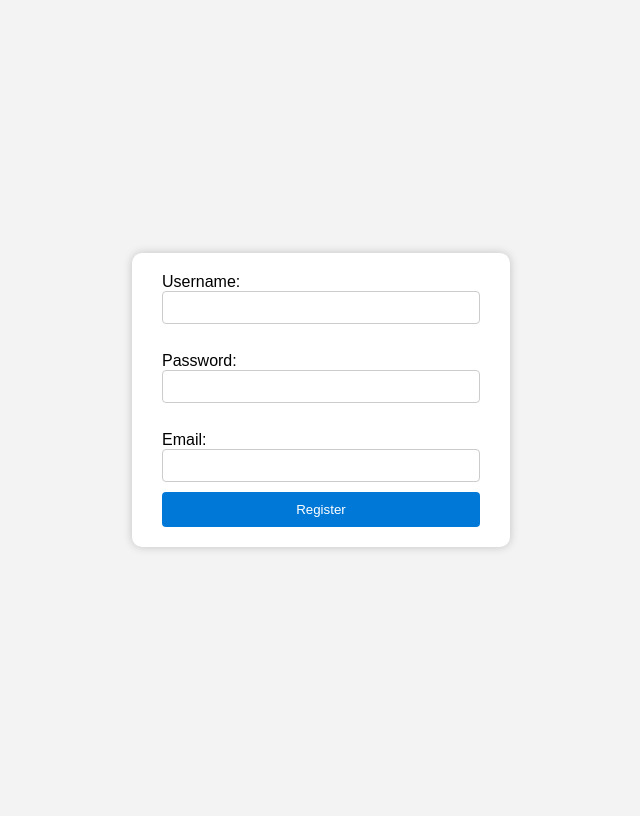
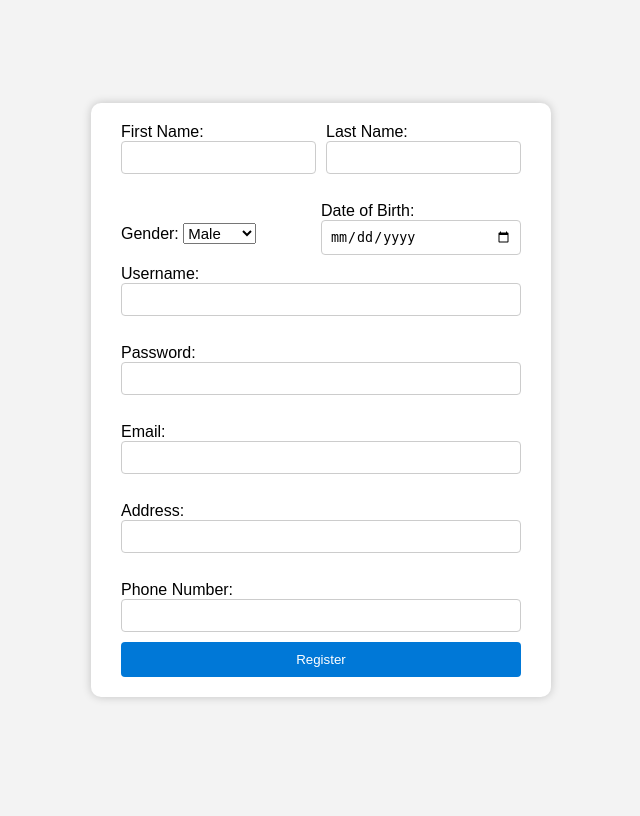
Before and after one commit to nicob0u/registration-form, a PHP site: page /register.html in a window 1280 px wide. Shown: the whole page, without its empty margins (319-959 px from the left). Run offline with PHP 8.4, Linux system fonts and the light colour scheme.

Commit message:
add new fields and stuff

```diff
--- a/register.css
+++ b/register.css
@@ -11,7 +11,9 @@ form {
         background: white;
         padding: 20px 30px;
         border-radius: 10px;
-    box-shadow: 0 0 10px rgba(0,0,0,0.2);
+        box-shadow: 0 0 10px rgba(0, 0, 0, 0.2);
+        /* width: 70%; */
+        width: 400px;
     }
 
     input {
@@ -20,6 +22,30 @@ input {
         width: 100%;
         border: 1px solid #ccc;
         border-radius: 4px;
+    }
+
+    .name-pair {
+        display: flex;
+        flex-direction: row;
+        justify-content: space-between;
+        align-items: center;
+    }
+
+    .name-pair input {
+        /* width: 150px; */
+        width: 100%;
+    }
+
+    .gender-birth-date {
+        display: flex;
+        flex-direction: row;
+        justify-content: left;
+        align-items: center;
+    }
+
+    .gender-birth-date input {
+        /* width: 150px; */
+        width: 100%;
     }
 
     button {
--- a/register.html
+++ b/register.html
@@ -17,14 +17,56 @@
 
     <form action="register.php" method="POST" class="form">
 
-      Username: <input type="text" name="username" required> <br><br>
+      <div class="name-pair">
 
-      Password: <input type="password" name="password" required> <br><br>
+        <div class="field">
+          <label>First Name:</label><br>
+          <input type="text" name="first-name" required>
+        </div>
 
-      Email: <input type="email" name="email" required>
+        <div class="field">
+          <label>Last Name:</label><br>
+          <input type="text" name="last-name" required>
+        </div>
+      </div><br>
 
 
-      <button type="submit" href="print-user-info.html">Register</button>
+
+      <div class="gender-birth-date">
+
+        <div class="field" style="flex: 1;">
+          <label for="genders">Gender:</label>
+          <select id="genders" name="gender" style="font-size: 15px;">
+            <option value="male">Male</option>
+            <option value="female">Female</option>
+          </select>
+        </div>
+
+        <div class="field" style="flex: 1;">
+          <label>Date of Birth:</label><br>
+          <input type="date" name="date-of-birth">
+        </div>
+      </div>
+
+
+      <label>Username:</label><br>
+      <input type="text" name="username" required> <br><br>
+
+      <label>Password:</label><br>
+      <input type="password" name="password" required> <br><br>
+
+      <label>Email:</label><br>
+      <input type="email" name="email" required> <br><br>
+
+      <label>Address:</label><br>
+      <input type="text" name="address" required> <br><br>
+
+      <label>Phone Number:</label><br>
+      <input type="tel" name="phone-number" required>
+
+
+
+      <button type="submit">Register</button>
 
   </div>
 
```
Also changed, not shown: register.php (+11 -2 lines). Lines whose indentation alone changed are shown as unchanged.
